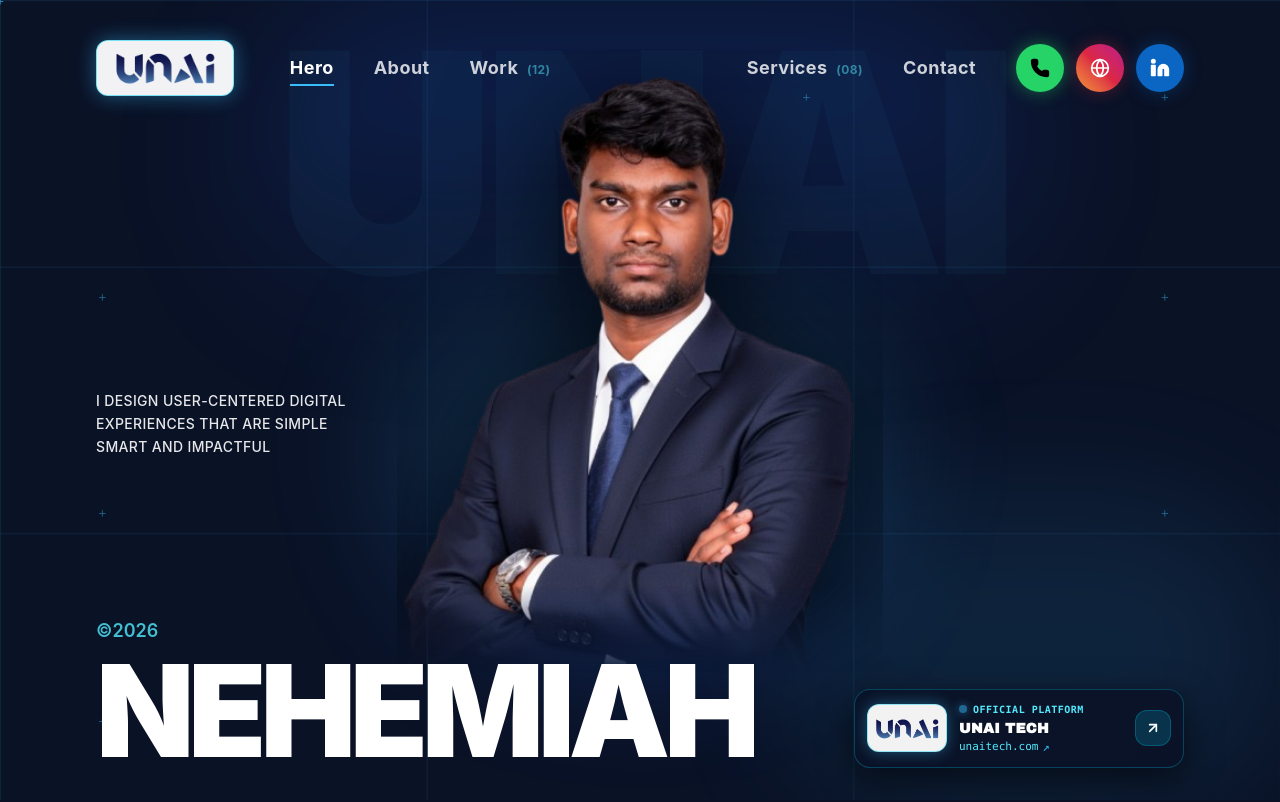
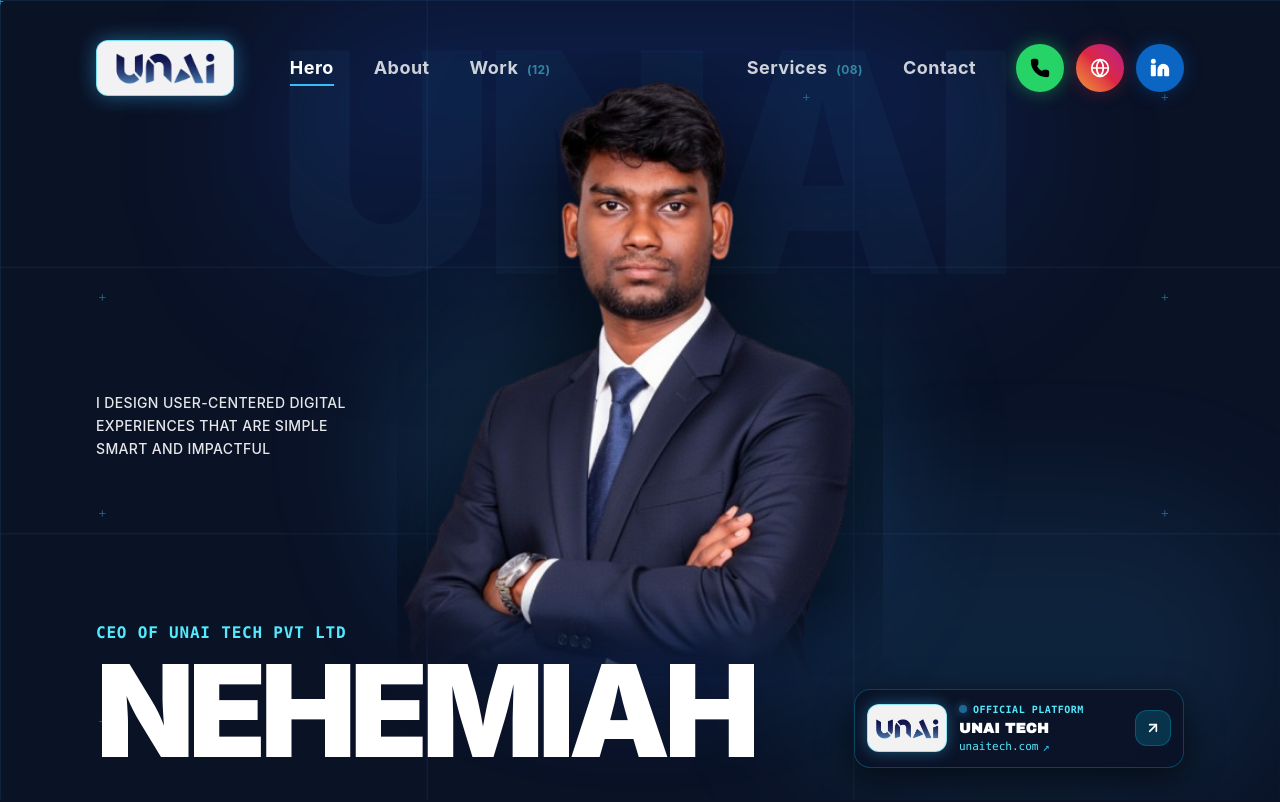
Before and after one commit to NrGjoe846/CEO-portfolio, a React (Vite) app: page / in a window 1280 px wide. Shown: the top 802 px of the page. Built offline with nearby package versions, Linux system fonts and the light colour scheme.

Commit message:
Update hero section subtitle from 2026 to CEO of UNAI TECH Pvt Ltd

```diff
--- a/src/components/HeroCover.tsx
+++ b/src/components/HeroCover.tsx
@@ -346,7 +346,7 @@ export const HeroCover: React.FC<HeroCoverProps> = () => {
 
           {/* Foreground Name */}
           <div className="flex flex-col justify-end">
-            <span className="text-base sm:text-lg font-semibold mb-1 sm:mb-2 text-cyan-300/80">©2026</span>
+            <span className="text-sm sm:text-base font-bold mb-1 sm:mb-2 text-cyan-300 tracking-wider uppercase font-mono">CEO of UNAI TECH Pvt Ltd</span>
             <h1 className="hero-main-title text-white">NEHEMIAH</h1>
           </div>
 
```
